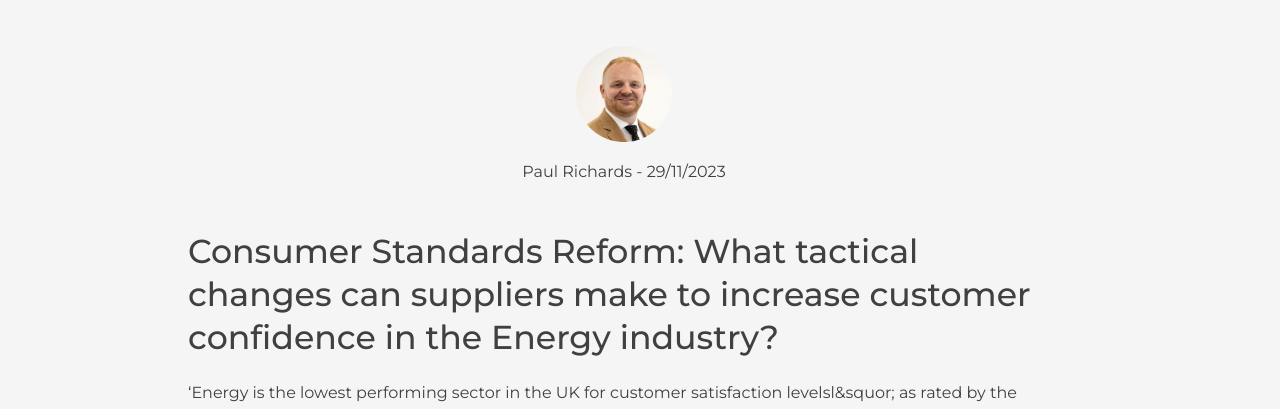
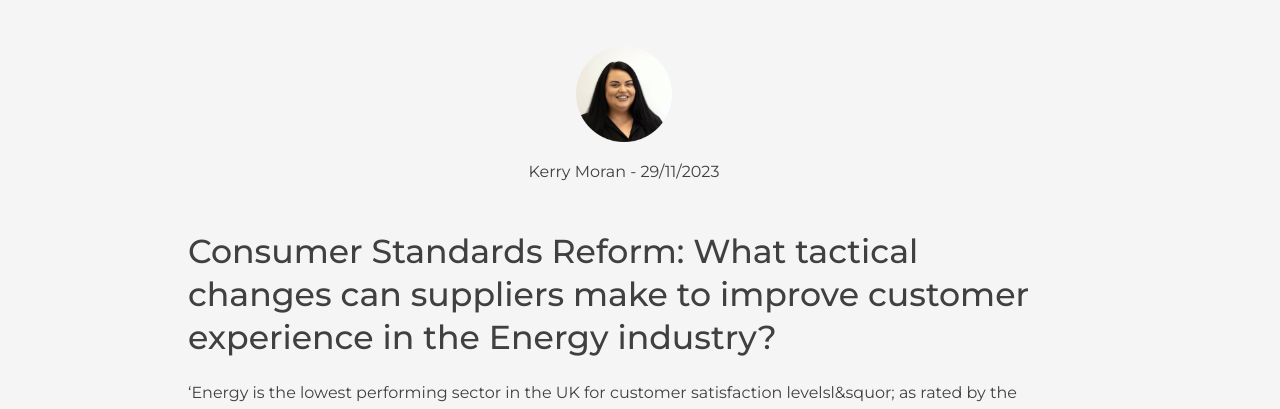
Before and after one commit to luke-meadows/clyde-ventures-2.0, a Next.js app: page /insights/consumer-standards-reform in a window 1280 px wide. Shown: the part 506-915 px from the top of the page. Built offline with nearby package versions, Linux system fonts and the light colour scheme.

Commit message:
insights 3

```diff
--- a/components/global/Nav.js
+++ b/components/global/Nav.js
@@ -27,25 +27,17 @@ export default function Nav({ setShowServices }) {
         >
           What we do <i className="icon-angle-down" />
         </div>
-        <Link
-          href="/about"
-          alt="About Page"
-          onMouseEnter={() => setShowServices(false)}
-        >
+        <Link href="/about" alt="About Page">
           <a href="" onMouseEnter={() => setShowServices(false)}>
             About us
           </a>
         </Link>
-        <Link
-          href="/people"
-          alt="People Page"
-          onMouseEnter={() => setShowServices(false)}
-        >
+        <Link href="/people" alt="People Page">
           <a href="" onMouseEnter={() => setShowServices(false)}>
             People
           </a>
         </Link>
-        <Link href="/insights" onMouseEnter={() => setShowServices(false)}>
+        <Link href="/insights">
           <a href="" onMouseEnter={() => setShowServices(false)}>
             Insights
           </a>
--- a/components/insights/InsightGrid.js
+++ b/components/insights/InsightGrid.js
@@ -9,9 +9,9 @@ export default function InsightGrid() {
         <InsightGridItem
           insightId="1"
           thumbnail={ConsumerImage}
-          heading="How suppliers can increase customer confidence"
+          heading="Energy: How suppliers can improve customer confidence"
           date="29/11/2023"
-          author="Paul Richards"
+          author="Kerry Moran"
           url="insights/consumer-standards-reform"
           tags={['Energy', 'Consumer Standards', 'Customer Experience']}
         />
--- a/pages/insights/consumer-standards-reform.js
+++ b/pages/insights/consumer-standards-reform.js
@@ -2,7 +2,7 @@ import styled from 'styled-components';
 import ContactSection from '../../components/contact/ContactSection';
 import InsightBackgroundImage from '../../public/consumer-standards-background.jpeg';
 import HeroWithBackgroundImg from '../../components/global/HeroWithBackgroundImg';
-import PaulAvatar from '../../public/paul-avatar.png';
+import KerryAvatar from '../../public/kerry-avatar.png';
 import Image from 'next/image';
 import Link from 'next/link';
 export default function InsightPage() {
@@ -17,14 +17,14 @@ export default function InsightPage() {
       <div className="insight-content-container">
         <div className="author-and-date">
           <div className="avatar-container">
-            <Image src={PaulAvatar} layout="fill" objectFit="cover" />
+            <Image src={KerryAvatar} layout="fill" objectFit="cover" />
           </div>
-          <p>Paul Richards - 29/11/2023</p>
+          <p>Kerry Moran - 29/11/2023</p>
         </div>
         <br />
         <h2>
           Consumer Standards Reform: What tactical changes can suppliers make to
-          increase customer confidence in the Energy industry?
+          improve customer experience in the Energy industry?
         </h2>
         <p>
           &lsquo;Energy is the lowest performing sector in the UK for customer
```
Also changed, not shown: public/kerry-avatar.png (added).
